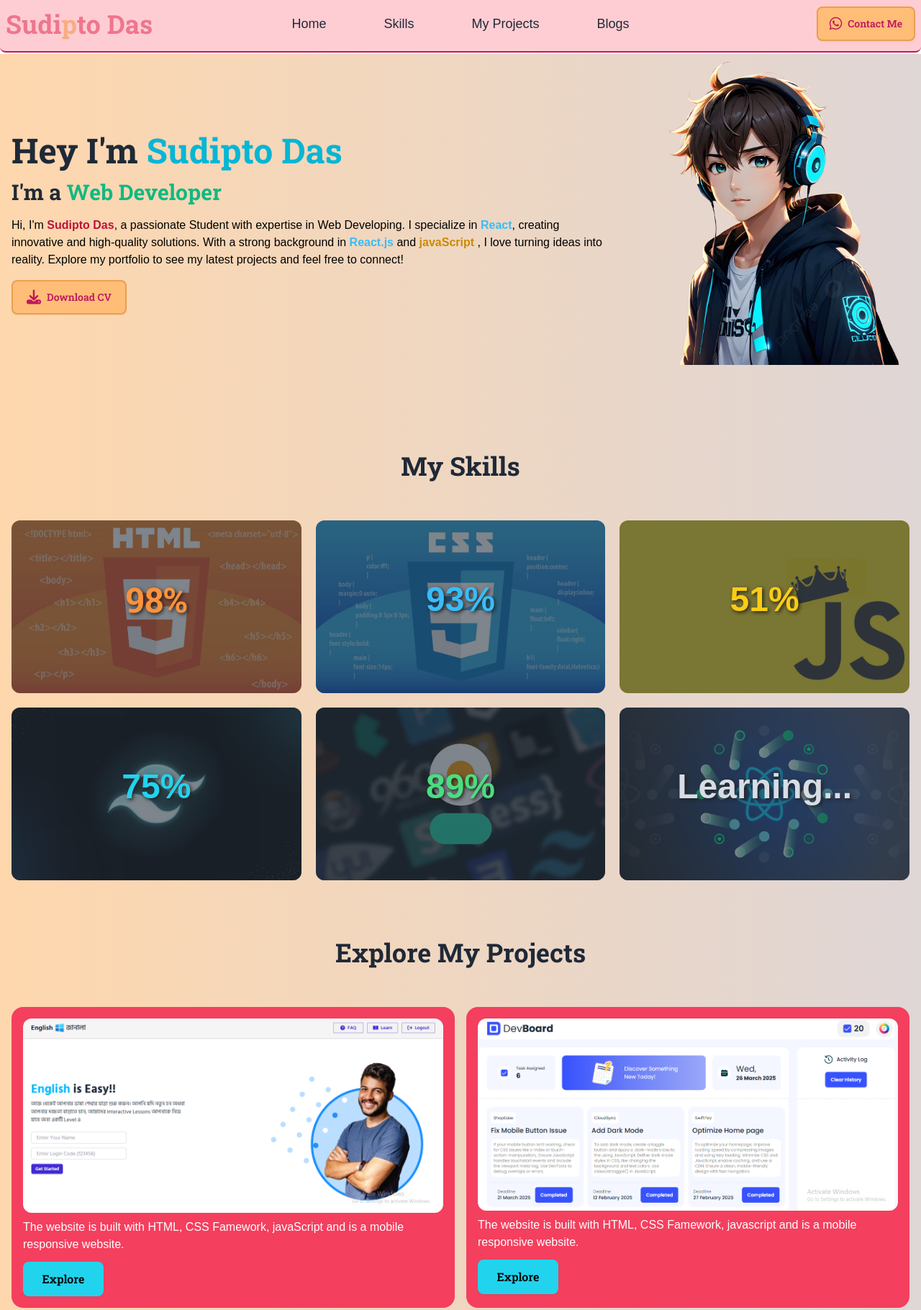
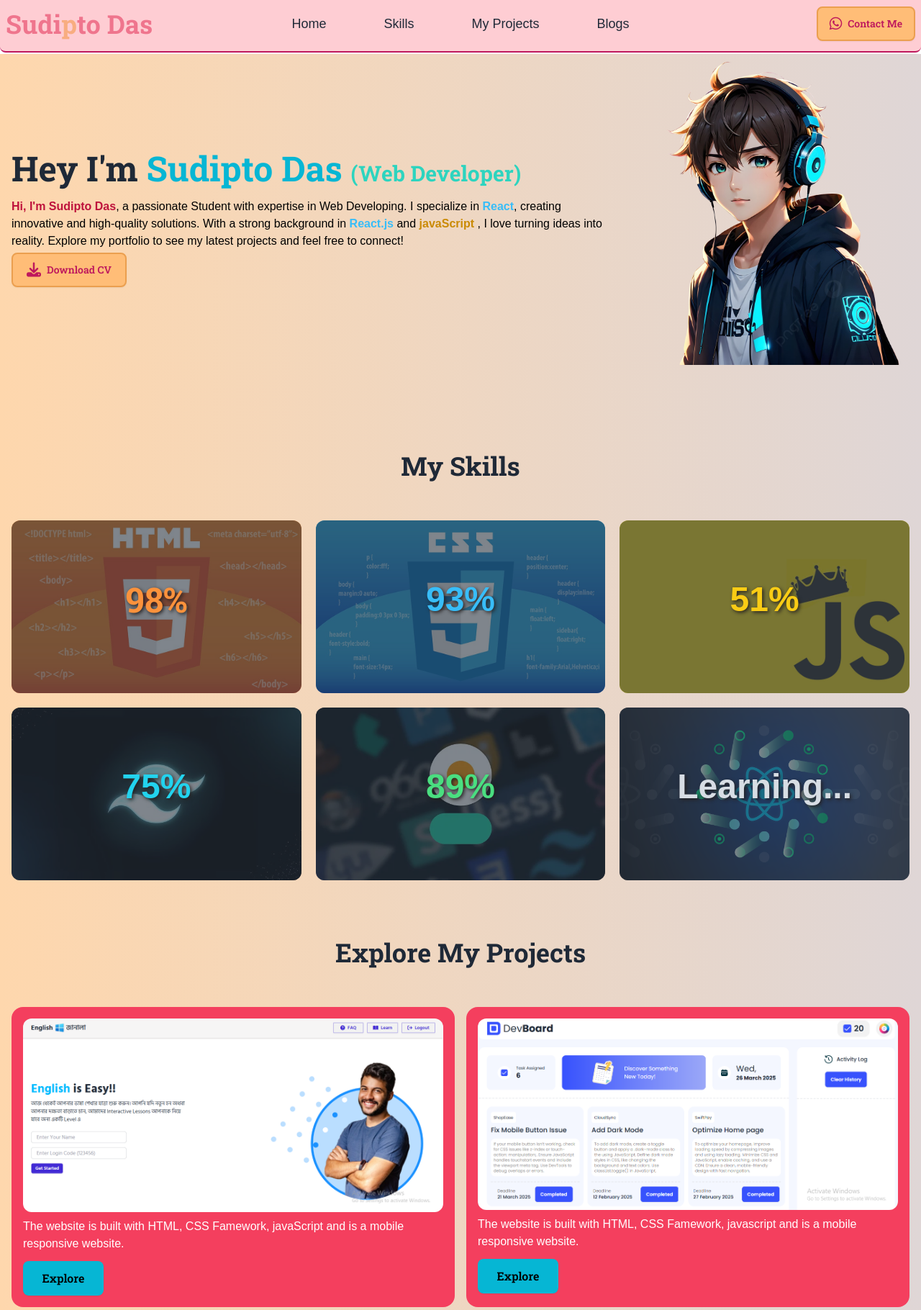
Before and after one commit to sudiptodas153/project-10-my-portfolio-, a plain HTML site: page index.html in a window 1280 px wide. Shown: the part 5-1825 px from the top of the page at 72% size. Drawn offline with nearby package versions, Linux system fonts and the light colour scheme; a web font is replaced by a local one.

Commit message:
update banner section and btn

```diff
--- a/index.html
+++ b/index.html
@@ -155,11 +155,11 @@
             </div>
 
             <div class="space-y-4 animate-slide-in-left">
-                <h2 class="text-4xl lg:text-5xl font-bold roboto-slab-title ">Hey I'm <span
-                        class="text-cyan-500">Sudipto Das</span></h2>
-                <h1 class="text-3xl font-bold roboto-slab-title">I'm a <span class="text-emerald-500">Web
-                        Developer</span></h1>
-                <p class="text-black ">Hi, I'm <span class="text-rose-700 font-semibold">Sudipto Das</span>, a
+                <h2 class="text-3xl lg:text-5xl font-bold roboto-slab-title ">Hey I'm <span
+                        class="text-cyan-500">Sudipto Das <span class="text-3xl font-bold roboto-slab-title text-teal-400">(Web
+                            Developer)</span></span></h2>
+                <h1 class="text-3xl font-bold roboto-slab-title text-emerald-500"></span></h1>
+                <p class="text-black "><span class="text-rose-700 font-semibold">Hi, I'm Sudipto Das</span>, a
                     passionate Student with expertise in Web Developing. I specialize in <span
                         class="text-sky-400 font-semibold">React</span>,
                     creating innovative and high-quality solutions. With a strong background in <span
@@ -170,7 +170,7 @@
                 <div>
                     <!-- The button to open modal -->
                     <label for="my_modal_6" class=""><a
-                            class="btn  btn-md roboto-slab-title w-40 text-sm hover:bg-pink-700 hover:text-[#ffbd77] border-2 border-[#eb9f4f] bg-[#ffbd77] text-pink-700 font-semibold hover:scale-105 transition-transform duration-300 ease-in-out">
+                            class="btn  btn-md roboto-slab-title w-40 text-sm hover:bg-pink-700 hover:text-[#ffbd77] border-2 animate-bounce border-[#eb9f4f] bg-[#ffbd77] text-pink-700 font-semibold hover:scale-105 transition-transform duration-300 ease-in-out">
                             <i class=" text-xl fa-solid fa-download"></i> Download CV</a></label>
 
 
@@ -278,7 +278,7 @@
                     </div>
                     <div class="mt-3">
                         <a target="blank" href="https://english-word-guidlines.netlify.app/"
-                            class="btn  btn-md roboto-slab-title w-28 text-base hover:bg-violet-600 hover:text-white border-none  bg-cyan-400 text-black font-semibold hover:scale-105 transition-transform duration-300 ease-in-out">Explore</a>
+                            class="btn  btn-md roboto-slab-title w-28 text-base hover:bg-violet-600 hover:text-white border-none  bg-cyan-500 text-black font-semibold hover:scale-105 transition-transform duration-300 ease-in-out">Explore</a>
                     </div>
                 </div>
 
@@ -292,7 +292,7 @@
                     </div>
                     <div class="mt-3">
                         <a target="blank" href="https://dev-board-task.netlify.app/"
-                            class="btn  btn-md roboto-slab-title w-28 text-base hover:bg-violet-600 hover:text-white border-none  bg-cyan-400 text-black font-semibold hover:scale-105 transition-transform duration-300 ease-in-out">Explore</a>
+                            class="btn  btn-md roboto-slab-title w-28 text-base hover:bg-violet-600 hover:text-white border-none  bg-cyan-500 text-black font-semibold hover:scale-105 transition-transform duration-300 ease-in-out">Explore</a>
                     </div>
                 </div>
 
@@ -306,7 +306,7 @@
                     </div>
                     <div class="mt-3">
                         <a target="blank" href="https://pet-site-store.netlify.app/"
-                            class="btn  btn-md roboto-slab-title w-28 text-base hover:bg-violet-600 hover:text-white border-none  bg-cyan-400 text-black font-semibold hover:scale-105 transition-transform duration-300 ease-in-out">Explore</a>
+                            class="btn  btn-md roboto-slab-title w-28 text-base hover:bg-violet-600 hover:text-white border-none  bg-cyan-500 text-black font-semibold hover:scale-105 transition-transform duration-300 ease-in-out">Explore</a>
                     </div>
                 </div>
 
@@ -320,7 +320,7 @@
                     </div>
                     <div class="mt-3">
                         <a target="blank" href="https://school-controling.netlify.app/"
-                            class="btn  btn-md roboto-slab-title w-28 text-base hover:bg-violet-600 hover:text-white border-none  bg-cyan-400 text-black font-semibold hover:scale-105 transition-transform duration-300 ease-in-out">Explore</a>
+                            class="btn  btn-md roboto-slab-title w-28 text-base hover:bg-violet-600 hover:text-white border-none  bg-cyan-500 text-black font-semibold hover:scale-105 transition-transform duration-300 ease-in-out">Explore</a>
                     </div>
                 </div>
 
@@ -334,7 +334,7 @@
                     </div>
                     <div class="mt-3">
                         <a target="blank" href="https://fashion-store-winter.netlify.app/"
-                            class="btn  btn-md roboto-slab-title w-28 text-base hover:bg-violet-600 hover:text-white border-none  bg-cyan-400 text-black font-semibold hover:scale-105 transition-transform duration-300 ease-in-out">Explore</a>
+                            class="btn  btn-md roboto-slab-title w-28 text-base hover:bg-violet-600 hover:text-white border-none  bg-cyan-500 text-black font-semibold hover:scale-105 transition-transform duration-300 ease-in-out">Explore</a>
                     </div>
                 </div>
 
@@ -348,7 +348,7 @@
                     </div>
                     <div class="mt-3">
                         <a target="blank" href="https://bangladesh-v2.netlify.app/"
-                            class="btn hidden lg:flex btn-md roboto-slab-title w-28 text-base hover:bg-violet-600 hover:text-white border-none  bg-cyan-400 text-black font-semibold hover:scale-105 transition-transform duration-300 ease-in-out">Explore</a>
+                            class="btn hidden lg:flex btn-md roboto-slab-title w-28 text-base hover:bg-violet-600 hover:text-white border-none  bg-cyan-500 text-black font-semibold hover:scale-105 transition-transform duration-300 ease-in-out">Explore</a>
                     </div>
                 </div>
 
@@ -365,7 +365,7 @@
 
     <footer class="footer footer-center bg-orange-300 text-base-content p-4">
         <aside>
-            <p class="text-base font-bold text-pink-600">Copyright © 2025 - All right reserved by Sudipto Das</p>
+            <p class="text-base font-semibold ">Copyright © 2025 - All right reserved by Sudipto Das.</p>
         </aside>
     </footer>
 
```
